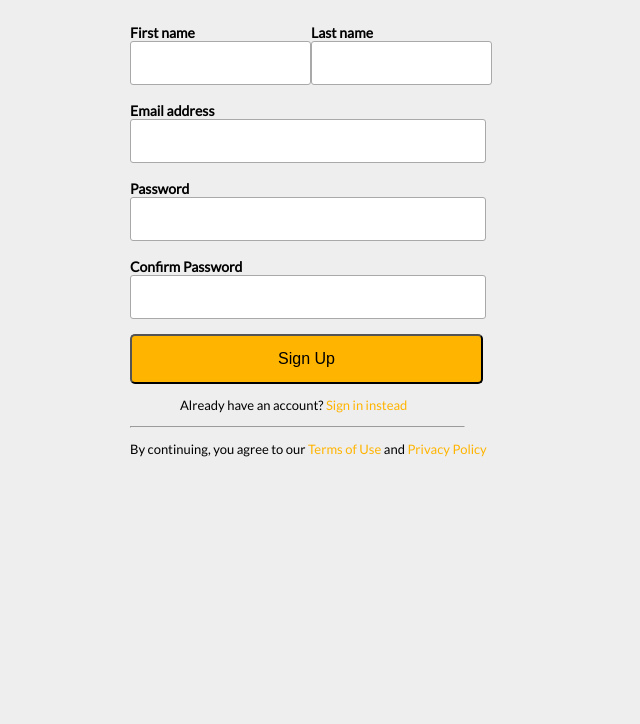
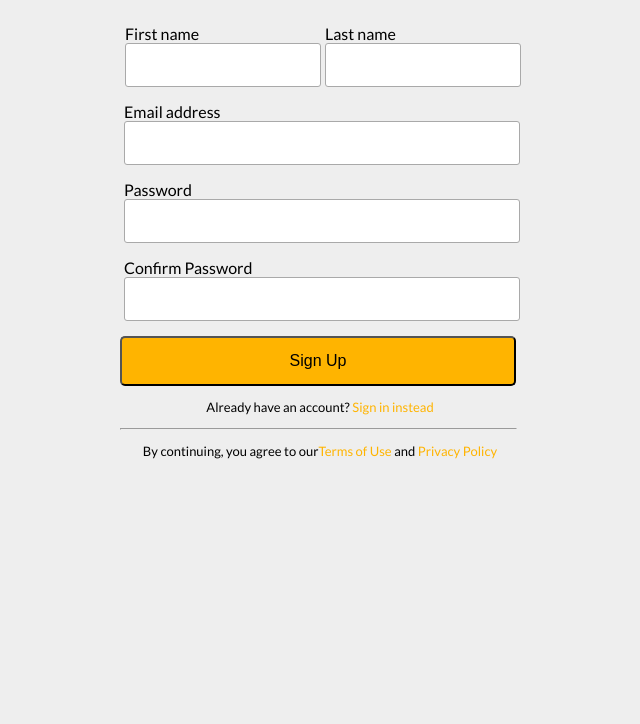
Before and after one commit to axanovrl/agent-corner, a React app: page / in a window 1280 px wide. Shown: the part 76-800 px from the top of the page, without its empty margins (408-1048 px from the left). Built offline with nearby package versions, Linux system fonts and the light colour scheme.

Commit message:
commit_2

```diff
--- /dev/null
+++ b/src/components/Input.js
@@ -0,0 +1,15 @@
+import React from 'react';
+
+
+const Input = (props ) =>{
+    const {input, type="text"} = props;
+
+    return(
+
+        <input id = "label" type={type}></input>
+
+
+    )
+}
+
+export default Input;
--- a/src/index.js
+++ b/src/index.js
@@ -1,8 +1,9 @@
 import React from 'react';
 import ReactDOM from 'react-dom';
-import Input from './sign-up/Input';
-import Label from './sign-up/Label'
+import Input from './components/Input';
 import './sign-up/Style.css'
+import Label from './sign-up/Label';
+
 class App extends React.Component{
 
     constructor (props) {
@@ -19,17 +20,33 @@ class App extends React.Component{
             <div className = "sign-up">
                 <h1>Create your account</h1>
                 <form>
-                    <div className ="container">
-                    <strong >First name<input className ="name" ></input></strong>
-                    <strong >Last name<input className ="name" ></input></strong>
+                    <div className ="container-row">
+                    <div className = "form-group col">
+                    <label >First name</label>
+                    <Input input = {this.input} />
                     </div>
-                    <strong>Email address <input className ="label"></input></strong>
-                    <strong>Password<input className ="label" type ="password"></input></strong>
-                    <strong>Confirm Password<input className = "label" type ="password"></input></strong>
+                    <div className = "form-group col">
+                    <label>Last name</label>
+                    <Input input = {this.input}/>
+                    </div>
+                  </div>
+                    <div className = "label">
+                    <label>Email address <Input input = {this.input}/></label>
+                    </div>
+                      <div className = "label">
+                      <label>Password<Input input = {this.input} type="password"/></label>
+                      </div>
+                      <div className = "label">
+                      <label>Confirm Password<Input input = {this.input} type="password"/></label>
+                      </div>
                     <strong><button>Sign Up</button></strong>
-                    <p id ="account">Already have an account? <a href="#">Sign in instead</a></p>
+                    <p>Already have an account? <a href="#">Sign in instead</a></p>
                     <hr></hr>
-                    <p>By continuing, you agree to our <a href = "#">Terms of Use</a> and <a href="#">Privacy Policy</a></p>
+                    <p>By continuing, you agree to our
+                         <a href = "#">Terms of Use</a> and <a href="#">Privacy Policy</a>
+                        </p>
+
+
                 </form>
 
 
--- a/src/sign-up/Style.css
+++ b/src/sign-up/Style.css
@@ -6,13 +6,16 @@ html {
 }
 
 .sign-up{
-    margin-left: 530px;
+    max-width: 400px ;
+    width: 100%;
+    margin-left: 520px;
 
 }
 
 h1{
     margin-left: 27px;
     margin-bottom: 40px;
+    text-align: center;
 }
 
 input{
@@ -25,31 +28,40 @@ input{
 }
 
 
-.label{
-    width: 350px;
+
+.container-row{
+    display: flex;
+    flex-wrap: wrap;
+}
+
+.container-row>.col{
+
+    padding-right: 5px;
+    padding-left: 5px;
+}
+
+.col {
+    flex-basis: 0;
+    flex-grow: 1;
+    max-width: 100%;
+}
+
+#label {
+    width: 100%;
     height: 40px;
-    display: flex;
-
-
 
 }
 
-.container{
-    display: flex;
-}
-
-.name{
-    width: 175px;
-    height: 40px;
-    display: flex;
-
+.label {
+    width: 390px;
+    margin-left: 4px;
 }
 
 
 button{
     border-radius: 5px;
     background-color: #ffb400;
-    width: 353px;
+    width: 396px;
     height: 50px;
     font-size: 12pt;
 
@@ -59,9 +71,6 @@ button:hover{
 background-color: #d29606;
 }
 
-strong{
-    font-size: 14px;
-}
 
 a {
     color: #ffb400;
@@ -73,17 +82,13 @@ a:hover{
 }
 
 hr{
-    width: 333px;
+    width: 395px;
     margin-left: 0px;
 
 }
 
 p{
     font-size: 13px;
+    text-align: center;
 
 }
-
-#account {
-
-    margin-left: 50px;
-}
```
